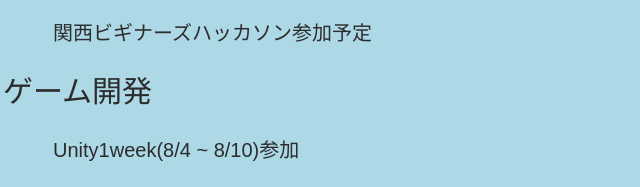
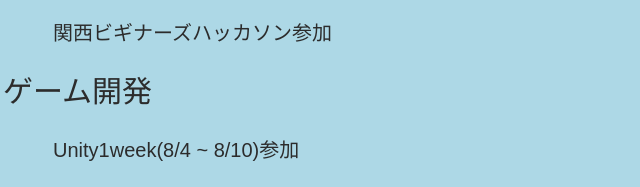
Before and after one commit to Seiya0106/Web, a plain HTML site: page MyProfile/myprofile.html in a window 1280 px wide. Shown: the part 1736-1923 px from the top of the page, 37-677 px from the left. Drawn offline with Linux system fonts and the light colour scheme.

Commit message:
Update myprofile.html

```diff
--- a/MyProfile/myprofile.html
+++ b/MyProfile/myprofile.html
@@ -51,7 +51,7 @@
                 <h3>やっていること・やりたいこと</h3>
                 <li>神山祭制作</li>
                 <li>ハッカソン</li>
-                <p>関西ビギナーズハッカソン参加予定
+                <p>関西ビギナーズハッカソン参加
                 <li>ゲーム開発</li>
                 <p>Unity1week(8/4 ~ 8/10)参加</p>
             </ul>
```
